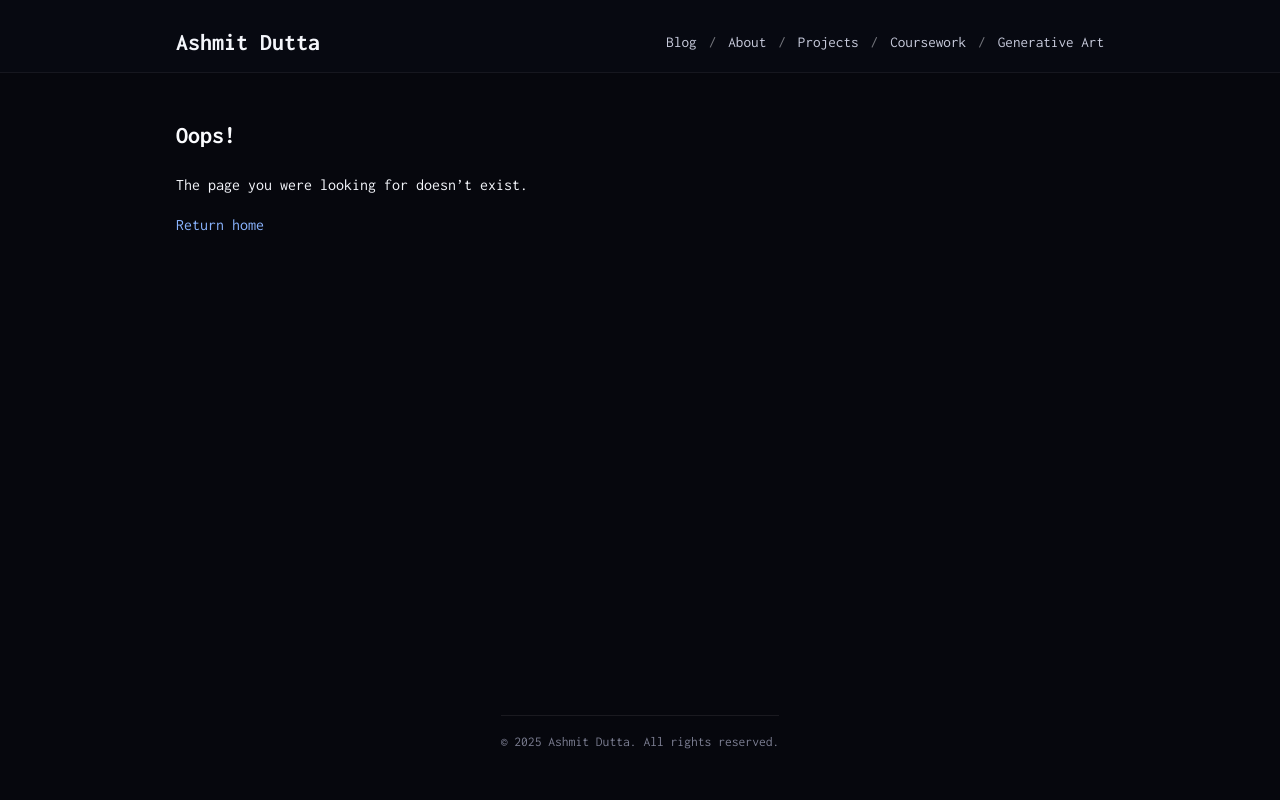
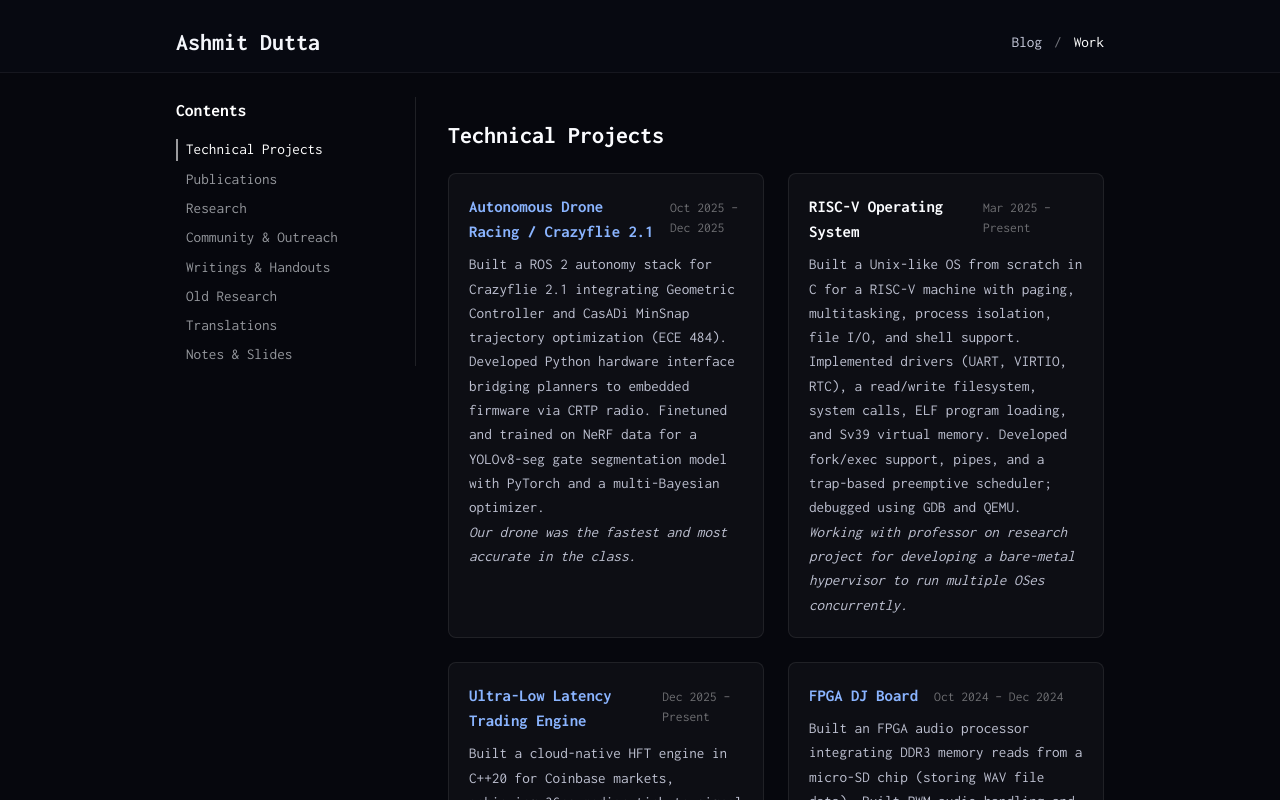
Before and after one commit to aedutta/aedutta.github.io, a React (Vite) app: page /work in a window 1280 px wide. Shown: the top 800 px of the page. Built offline with nearby package versions, Linux system fonts and the light colour scheme.

Commit message:
updated page

```diff
--- a/src/App.jsx
+++ b/src/App.jsx
@@ -14,9 +14,8 @@ const App = () => (
     <Route element={<Layout />}>
       <Route index element={<HomePage />} />
       <Route path="about" element={<AboutPage />} />
-      <Route path="projects" element={<ProjectsPage />} />
+      <Route path="work" element={<ProjectsPage />} />
       <Route path="blog" element={<BlogPage />} />
-      <Route path="coursework" element={<CourseworkPage />} />
       <Route path="animations">
         <Route index element={<AnimationsPage />} />
         {animationsRoutes}
--- a/src/components/Layout.jsx
+++ b/src/components/Layout.jsx
@@ -16,20 +16,8 @@ const Layout = () => (
             Blog
           </NavLink>
           <span>/</span>
-          <NavLink to="/about" className={getLinkClass}>
-            About
-          </NavLink>
-          <span>/</span>
-          <NavLink to="/projects" className={getLinkClass}>
-            Projects
-          </NavLink>
-          <span>/</span>
-          <NavLink to="/coursework" className={getLinkClass}>
-            Coursework
-          </NavLink>
-          <span>/</span>
-          <NavLink to="/animations" className={getLinkClass}>
-            Generative Art
+          <NavLink to="/work" className={getLinkClass}>
+            Work
           </NavLink>
         </div>
       </nav>
--- a/src/pages/HomePage.jsx
+++ b/src/pages/HomePage.jsx
@@ -100,7 +100,7 @@ const HomePage = () => {
             I very recently joined the <b>Assured and Trustworthy AI Research Lab</b> under <a href="https://www.huan-zhang.com/" target="_blank" rel="noreferrer">Prof. Huan Zhang</a> to research formal verification for embedded and cyber-physical systems.
           </p>
           <p>
-            I like writing fast code and shipping real systems, building <Link to="/projects">everything from a RISC-V operating system to autonomous racing drones</Link>. In high school, I built a 20k+ member global physics competition community.
+            I like writing fast code and shipping real systems, building <Link to="/work">everything from RISC-V operating systems to autonomous racing drones</Link>. In high school, I built a 20k+ member global physics competition community.
           </p>
           <div style={{ marginTop: '2rem' }}>
             <a className="home__button" href="/assets/docs/aedutta_web.pdf" target="_blank" rel="noreferrer">
--- a/src/pages/ProjectsPage.css
+++ b/src/pages/ProjectsPage.css
@@ -44,9 +44,20 @@
     color: rgba(244, 246, 251, 0.6);
     font-size: 0.95rem;
     text-decoration: none;
-    transition: color 0.15s ease;
+    transition: all 0.2s ease;
     display: block;
     line-height: 1.4;
+    border-left: 2px solid transparent;
+    padding-left: 0.5rem;
+  }
+
+  .projects-toc a:hover {
+    color: rgba(244, 246, 251, 0.9);
+  }
+
+  .projects-toc a.active {
+    color: #fff;
+    border-left-color: rgba(255, 255, 255, 0.6);
   }
 
   .projects-toc a:hover {
--- a/src/pages/ProjectsPage.jsx
+++ b/src/pages/ProjectsPage.jsx
@@ -1,4 +1,5 @@
 import { Link } from 'react-router-dom';
+import { useEffect, useState } from 'react';
 import Section from '../components/Section.jsx';
 import './ProjectsPage.css';
 
@@ -287,19 +288,62 @@ const ListItem = ({ label, href, description }) => (
 );
 
 const ProjectsPage = () => {
+  const [activeSection, setActiveSection] = useState('technical');
+
+  useEffect(() => {
+    const observer = new IntersectionObserver(
+      (entries) => {
+        entries.forEach((entry) => {
+          if (entry.isIntersecting) {
+            setActiveSection(entry.target.id);
+          }
+        });
+      },
+      {
+        rootMargin: '-80px 0px -80% 0px',
+        threshold: 0,
+      }
+    );
+
+    const sections = document.querySelectorAll('section[id]');
+    sections.forEach((section) => observer.observe(section));
+
+    return () => {
+      sections.forEach((section) => observer.unobserve(section));
+    };
+  }, []);
+
+  const tocLinks = [
+    { id: 'technical', label: 'Technical Projects' },
+    { id: 'publications', label: 'Publications' },
+    { id: 'research', label: 'Research' },
+    { id: 'outreach', label: 'Community & Outreach' },
+    { id: 'writings', label: 'Writings & Handouts' },
+    { id: 'old-research', label: 'Old Research' },
+    { id: 'translations', label: 'Translations' },
+    { id: 'notes', label: 'Notes & Slides' },
+  ];
+
   return (
     <div className="projects-container">
       <aside className="projects-toc">
         <h3>Contents</h3>
         <ul>
-          <li><a href="#technical">Technical Projects</a></li>
-          <li><a href="#publications">Publications</a></li>
-          <li><a href="#research">Research</a></li>
-          <li><a href="#outreach">Community & Outreach</a></li>
-          <li><a href="#writings">Writings & Handouts</a></li>
-          <li><a href="#old-research">Old Research</a></li>
-          <li><a href="#translations">Translations</a></li>
-          <li><a href="#notes">Notes & Slides</a></li>
+          {tocLinks.map(({ id, label }) => (
+            <li key={id}>
+              <a
+                href={`#${id}`}
+                className={activeSection === id ? 'active' : ''}
+                onClick={(e) => {
+                  e.preventDefault();
+                  document.getElementById(id)?.scrollIntoView({ behavior: 'smooth' });
+                  setActiveSection(id);
+                }}
+              >
+                {label}
+              </a>
+            </li>
+          ))}
         </ul>
       </aside>
 
@@ -339,7 +383,7 @@ const ProjectsPage = () => {
           </div>
         </Section>
 
-        <Section id="other" title="Other Projects">
+        <Section id="outreach" title="Community & Outreach (High School)">
           <div className="projects__grid">
             {highSchoolOutreach.map((item, i) => (
               <ProjectCard key={i} {...item} />
```
